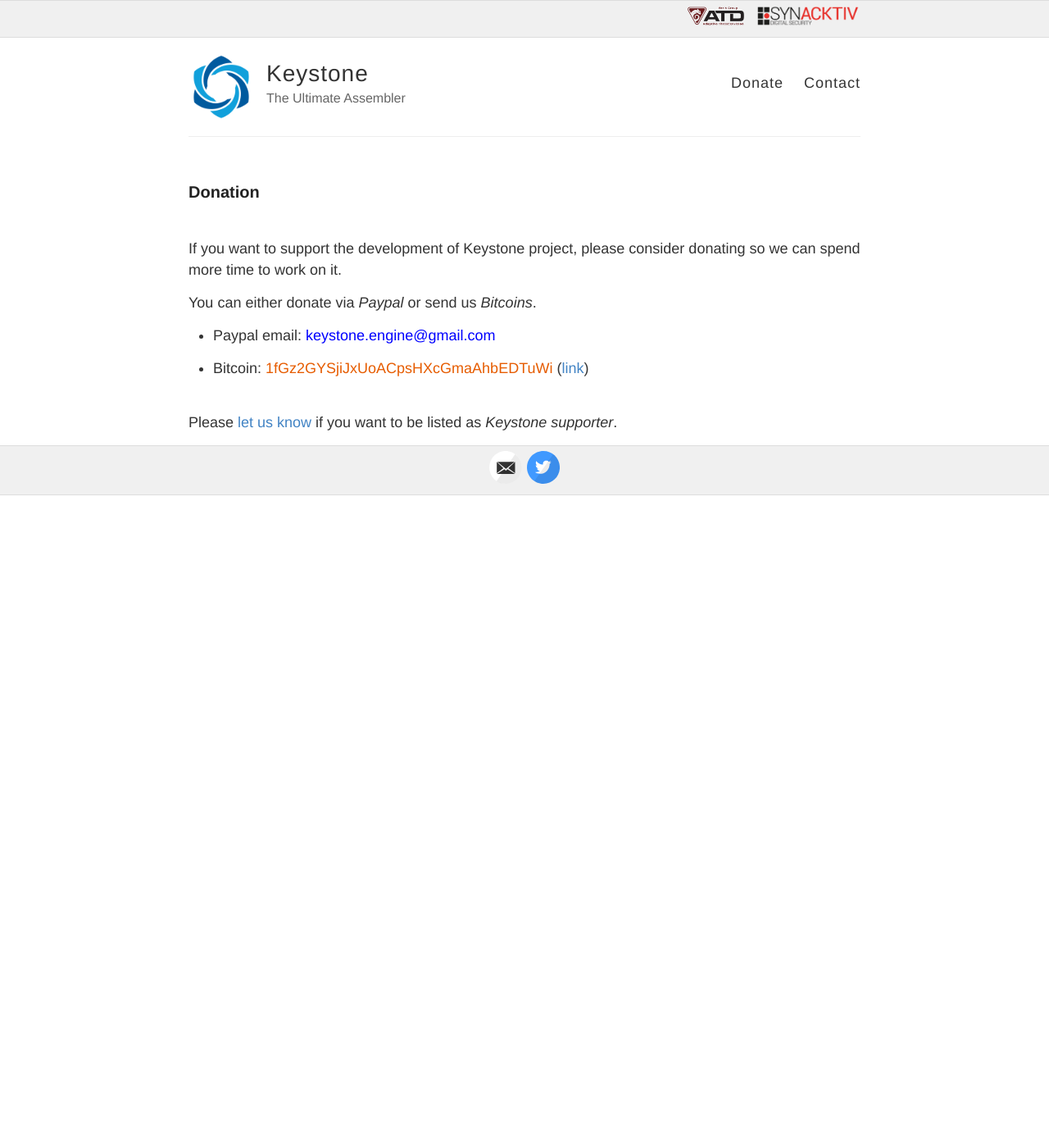
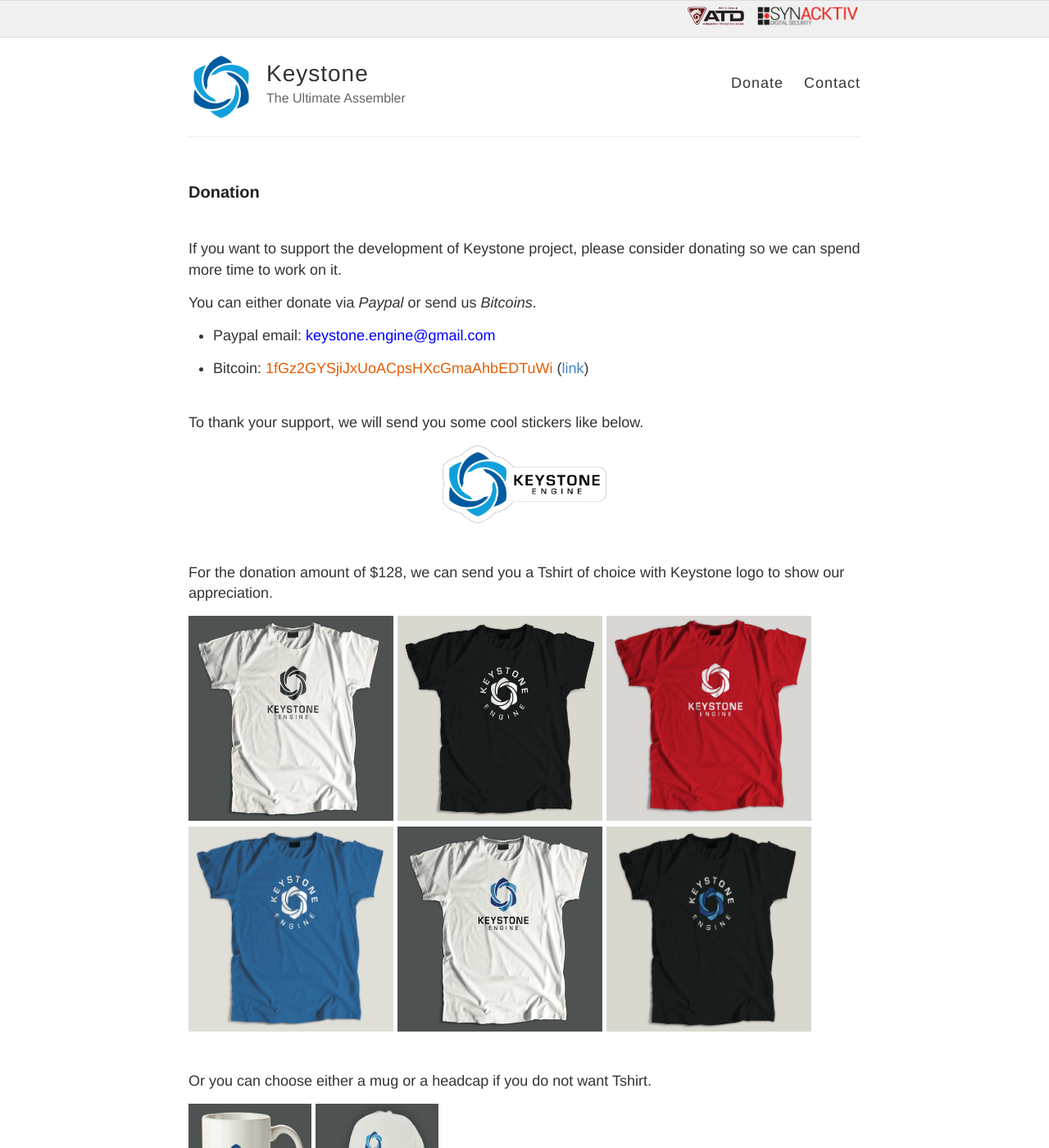
Before and after one commit to keystone-engine/keystone-engine.github.io, a Jekyll site: the page built from donate.md, in a window 1280 px wide and 1400 px high. Shown: the whole window at 82% size. Built offline with Jekyll 4.4.1, drawn with Linux system fonts in a browser that asks for light colours.

Commit message:
add swags to donate.md

```diff
--- a/_config.yml
+++ b/_config.yml
@@ -19,6 +19,7 @@
 # Includes an icon in the footer for each username you enter
 footer-links:
   email: keystone.engine@gmail.com
+  github: keystone-engine/keystone
   rss: # just type anything here for a working RSS icon, make sure you set the "url" above!
   twitter: keystone_engine
   stackoverflow: # your stackoverflow profile, e.g. "users/50476/bart-kiers"
--- a/donate.md
+++ b/donate.md
@@ -15,4 +15,24 @@
 - Bitcoin: <font color="#E65C00">1fGz2GYSjiJxUoACpsHXcGmaAhbEDTuWi</font> ([link](bitcoin:1fGz2GYSjiJxUoACpsHXcGmaAhbEDTuWi?message=donation))
 
 <br>
-Please [let us know](/contact) if you want to be listed as *Keystone supporter*.
+To thank your support, we will send you some cool stickers like below.
+
+<center>
+<img src="/images/keystone-sticker.png" alt="Keystone sticker" width="200" />
+</center>
+
+<br>
+For the donation amount of $128, we can send you a Tshirt of choice with Keystone logo to show our appreciation.
+
+<img src="/images/keystone-tshirt-white.png" alt="White Tshirt with black logo" width="250" height="250" />
+<img src="/images/keystone-tshirt-black.png" alt="Black Tshirt with white logo" width="250"  height="250" />
+<img src="/images/keystone-tshirt-red.jpg" alt="Red Tshirt" width="250"  height="250" />
+<img src="/images/keystone-tshirt-cyan.jpg" alt="Cyan Tshirt" width="250"  height="250" />
+<img src="/images/keystone-tshirt-white-c.png" alt="White Tshirt with colored logo" width="250" height="250" />
+<img src="/images/keystone-tshirt-black-c.png" alt="Black Tshirt with colored logo" width="250"  height="250" />
+
+<br>
+Or you can choose either a mug or a headcap if you do not want Tshirt.
+
+<img src="/images/keystone-mug.png" alt="Mug with colored logo" width="150"  height="150" />
+<img src="/images/keystone-cap.png" alt="Headcap with colored logo" width="150"  height="150" />
```
Also changed, not shown: images/keystone-cap.png (added), images/keystone-mug.png (added), images/keystone-sticker.png (added), images/keystone-tshirt-black-c.png (added), images/keystone-tshirt-black.png (added), images/keystone-tshirt-cyan.jpg (added), images/keystone-tshirt-red.jpg (added), images/keystone-tshirt-white-c.png (added), images/keystone-tshirt-white.png (added).
